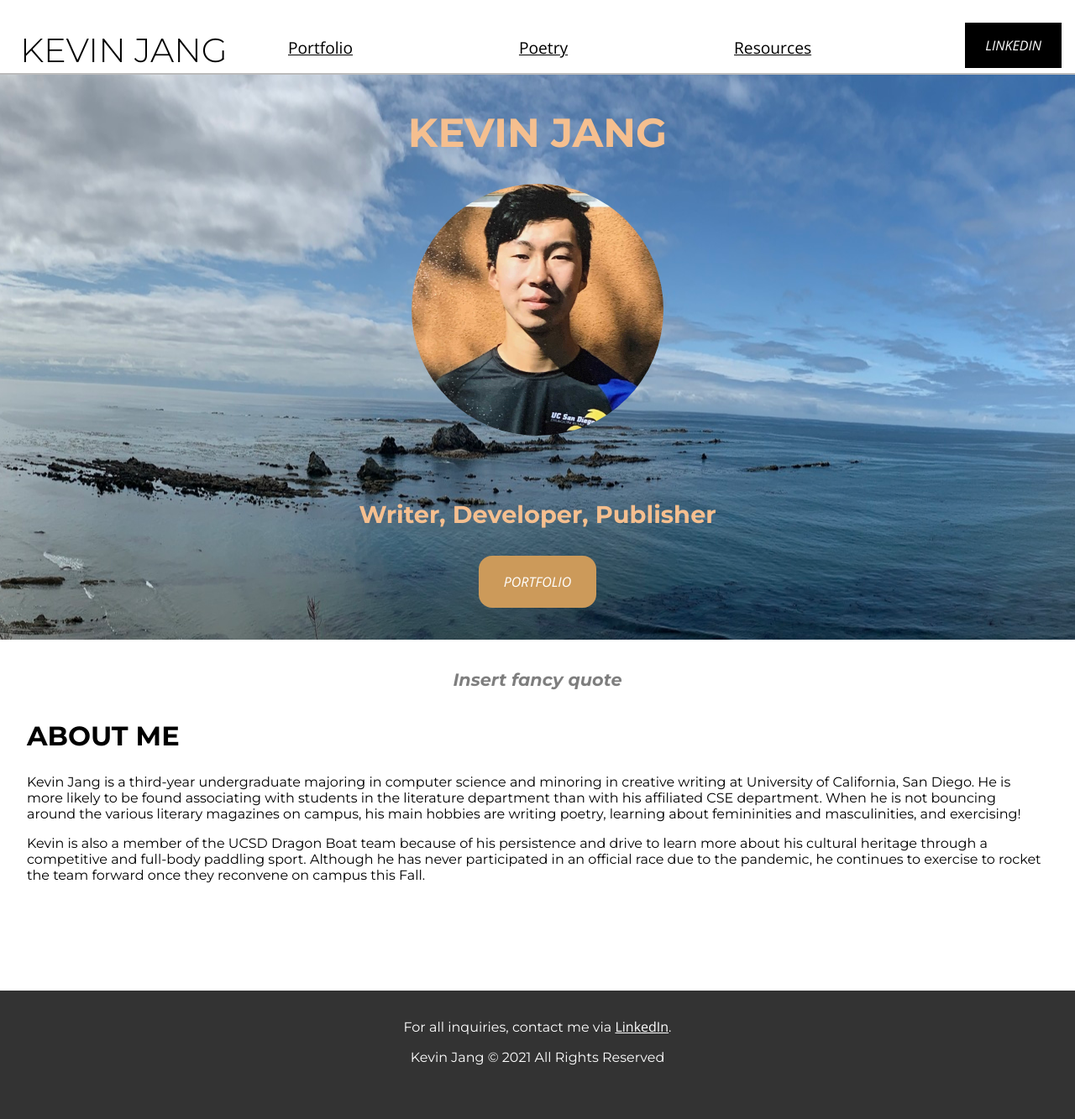
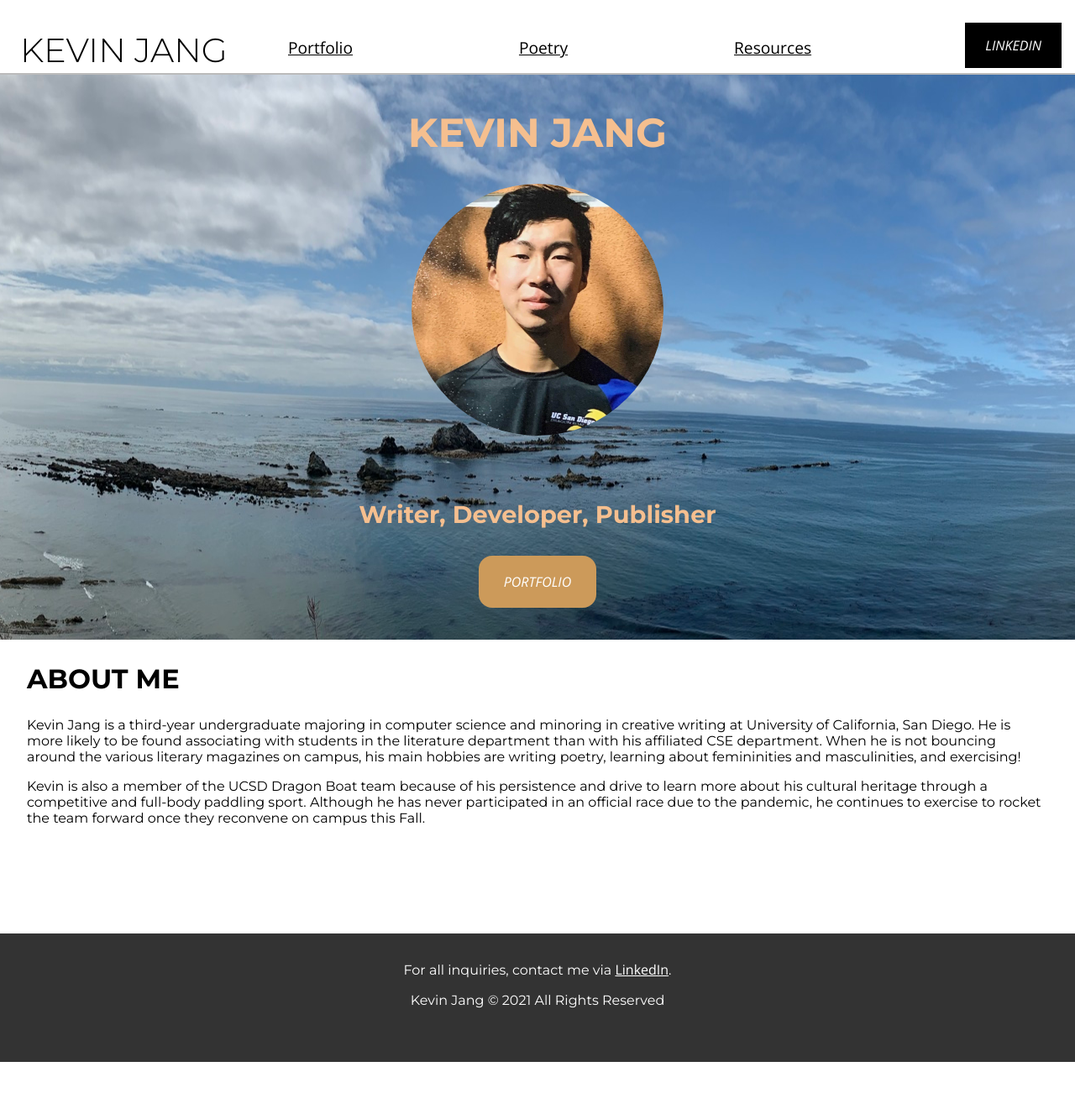
Before and after one commit to Kevin-Jjang/Kevin-Jjang.github.io, a Jekyll site: the page built from index.html, in a window 1280 px wide. Shown: the whole page at 84% size. Built offline with Jekyll 4.4.1, drawn with Linux system fonts in a browser that asks for light colours; after the commit the page ends 1265 px from its top, so only the background shows below that.

Commit message:
Update working portfolio

```diff
--- a/_sass/landing.scss
+++ b/_sass/landing.scss
@@ -18,6 +18,7 @@
         width: fit-content;
         border-radius: 16px;
         background-color: #cc9a5a;
+        color: white;
     }
     a:hover, a:focus-visible {
         opacity: 0.8;
--- a/index.html
+++ b/index.html
@@ -10,7 +10,6 @@ title: Kevin Jang
 </div>
 
 <main class="landing-container">
-    <h5 class="font-light italics center">Insert fancy quote</h2>
         <article>
             <h2>About Me</h2>
             <p>Kevin Jang is a third-year undergraduate majoring in computer science and minoring in creative writing at
```
